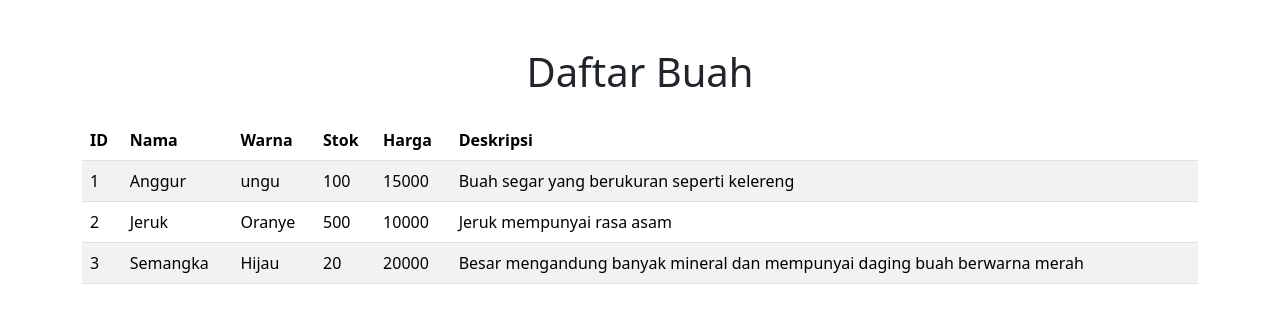
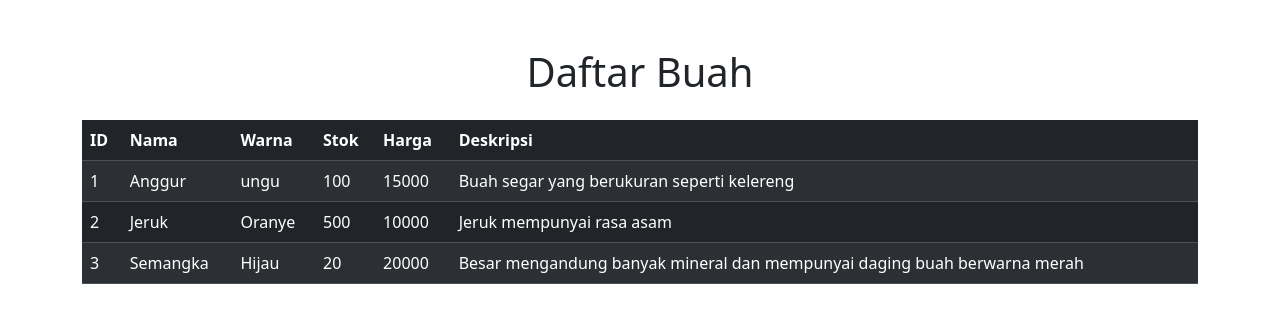
Before and after one commit to MiqdamFerdiansyahHambali/pw2-2023, a PHP site: page /array_data.php in a window 1280 px wide. Shown: the top 323 px of the page. Run offline with PHP 8.4, Linux system fonts and the light colour scheme.

Commit message:
Update array_data.php

```diff
--- a/pertemuan1/tugas/array_data.php
+++ b/pertemuan1/tugas/array_data.php
@@ -22,7 +22,7 @@
 <body>
   <div class="container">
     <h1 class="text-center mt-5 mb-4">Daftar Buah</h1>
-    <table class="table table-striped table-hover">
+    <table class="table table-striped table-hover table-dark">
       <thead class="thead-dark">
         <tr>
           <th>ID</th>
```
